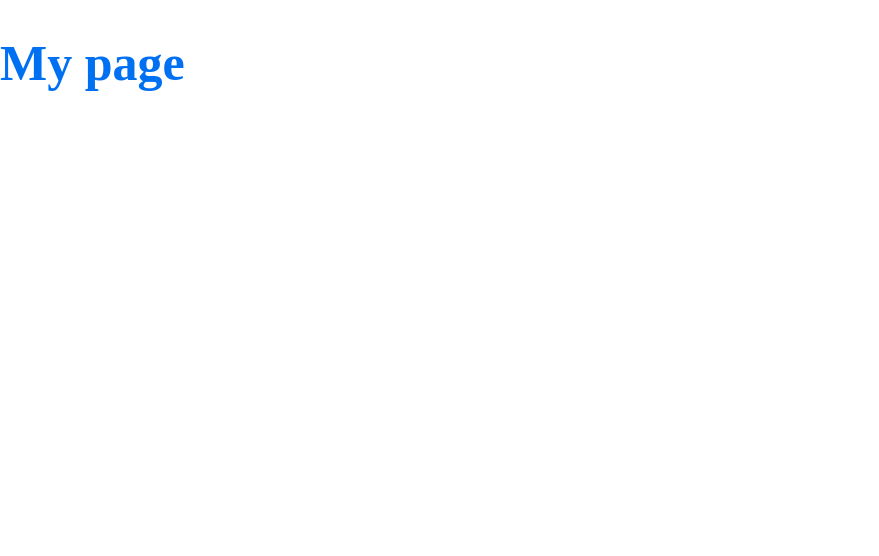
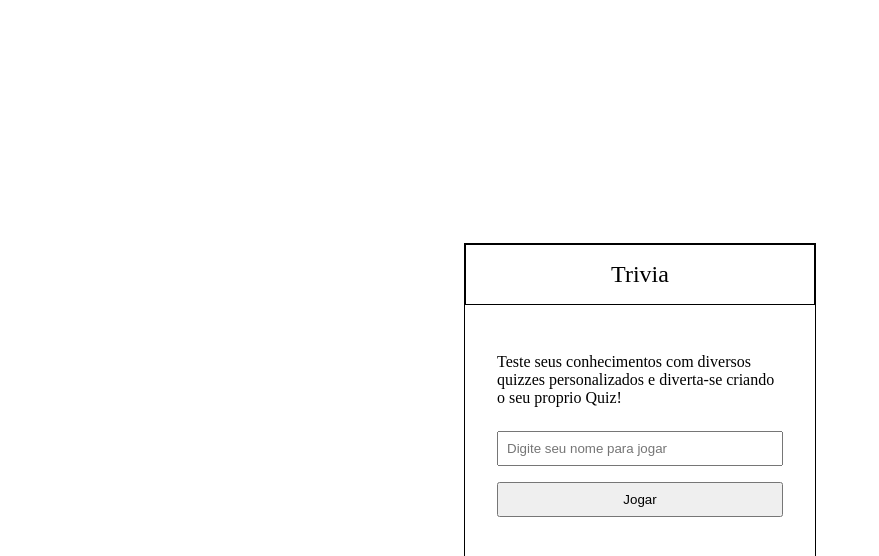
Before and after one commit to GusttavoCDN-zz/trivia_game, a Next.js app: page / in a window 1280 px wide. Shown: the top 556 px of the page, without its empty margins (0-879 px from the left). Built offline with nearby package versions, Linux system fonts and the light colour scheme.

Commit message:
feat: Criado Widget inicial de tela de login

```diff
--- /dev/null
+++ b/db.json
@@ -0,0 +1,36 @@
+{
+  "bg": "https://i2.wp.com/css-tricks.com/wp-content/uploads/2017/06/css-is-awesome-scaled.jpg?resize=1536%2C1208&ssl=1",
+  "title": "Quiz CSS da Alura",
+  "description": "Teste os seus conhecimentos sobre CSS e vamos ver quantos layouts você vai deixar de quebrar",
+  "questions": [
+    {
+      "image": "https://media.giphy.com/media/xUOxf3yDKCuwpOlT3i/giphy.gif",
+      "title": "Como fazer um seletor por id via CSS?",
+      "description": "Essa é pra aquecer",
+      "answer": 2,
+      "alternatives": [".elemento", "*elemento", "#elemento", "%elemento"]
+    },
+    {
+      "image": "https://media.giphy.com/media/13FrpeVH09Zrb2/giphy.gif",
+      "title": "Como fazer um background gradiente com css?",
+      "description": "Faz tempo em haha",
+      "answer": 0,
+      "alternatives": [
+        "background: linear-gradient(#e66465, #9198e5);",
+        "background: gradient(#e66465, #9198e5);"
+      ]
+    }
+  ],
+  "external": [""],
+  "theme": {
+    "colors": {
+      "primary": "#0d47a1",
+      "secondary": "#29b6f6",
+      "mainBg": "#171B35",
+      "contrastText": "#FFFFFF",
+      "wrong": "#FF5722",
+      "success": "#4CAF50"
+    },
+    "borderRadius": "4px"
+  }
+}
--- a/pages/_app.tsx
+++ b/pages/_app.tsx
@@ -1,4 +1,5 @@
-import { createGlobalStyle, ThemeProvider } from 'styled-components'
+import { createGlobalStyle, ThemeProvider } from 'styled-components';
+import db from '../db.json';
 
 const GlobalStyle = createGlobalStyle`
   body {
@@ -6,13 +7,9 @@ const GlobalStyle = createGlobalStyle`
     padding: 0;
     box-sizing: border-box;
   }
-`
+`;
 
-const theme = {
-  colors: {
-    primary: '#0070f3',
-  },
-}
+const theme = db.theme;
 
 export default function App({ Component, pageProps }) {
   return (
@@ -22,5 +19,5 @@ export default function App({ Component, pageProps }) {
         <Component {...pageProps} />
       </ThemeProvider>
     </>
-  )
+  );
 }
--- a/pages/index.tsx
+++ b/pages/index.tsx
@@ -1,10 +1,29 @@
-import styled from 'styled-components'
+import styled from 'styled-components';
+import Widget from '../src/components/Widget';
 
-const Title = styled.h1`
-  font-size: 50px;
-  color: ${({ theme }) => theme.colors.primary};
-`
+const LoginContainer = styled.div`
+  align-items: center;
+  display: flex;
+  height: 100vh;
+  justify-content: center;
+`;
 
 export default function Home() {
-  return <Title>My page</Title>
+  return (
+    <LoginContainer>
+      <Widget>
+        <Widget.Header>Trivia</Widget.Header>
+        <Widget.Content>
+          <p>
+            Teste seus conhecimentos com diversos quizzes personalizados e diverta-se
+            criando o seu proprio Quiz!
+          </p>
+          <Widget.form>
+            <input type="text" placeholder="Digite seu nome para jogar" />
+            <button type="button">Jogar</button>
+          </Widget.form>
+        </Widget.Content>
+      </Widget>
+    </LoginContainer>
+  );
 }
--- /dev/null
+++ b/src/components/Widget/index.tsx
@@ -0,0 +1,35 @@
+import styled from 'styled-components';
+
+const Widget = styled.section`
+  border: 1px solid black;
+  display: flex;
+  flex-direction: column;
+  width: 100%;
+  max-width: 350px;
+`;
+
+Widget.Content = styled.div`
+  padding: 2rem;
+`;
+
+Widget.Header = styled.div`
+  border: 1px solid black;
+  display: flex;
+  font-size: 1.5rem;
+  justify-content: center;
+  padding: 1rem;
+`;
+
+Widget.form = styled.form`
+  display: flex;
+  flex-direction: column;
+  width: 100%;
+
+  input,
+  button {
+    padding: 0.5rem;
+    margin: 0.5rem 0;
+  }
+`;
+
+export default Widget;
```
Also changed, not shown: src/assets/Zinc.jpg (added).
